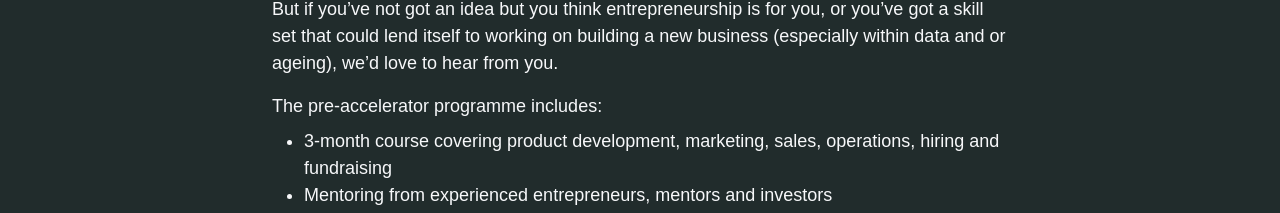
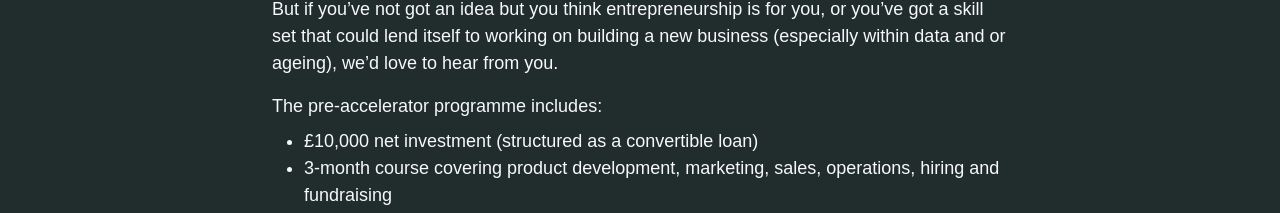
Before and after one commit to jasper-lyons/ignite.io, a website: page index.html in a window 1280 px wide. Shown: the part 1316-1529 px from the top of the page. Drawn offline with Linux system fonts and the light colour scheme.

Commit message:
Update copy

```diff
--- a/index.html
+++ b/index.html
@@ -198,6 +198,9 @@
             <p class="p-2">
               The pre-accelerator programme includes:
               <ul>
+                <li>
+                  £10,000 net investment (structured as a convertible loan)
+                </li>
                 <li>
                   3-month course covering product development, marketing, sales, operations, hiring and fundraising
                 </li>
```
